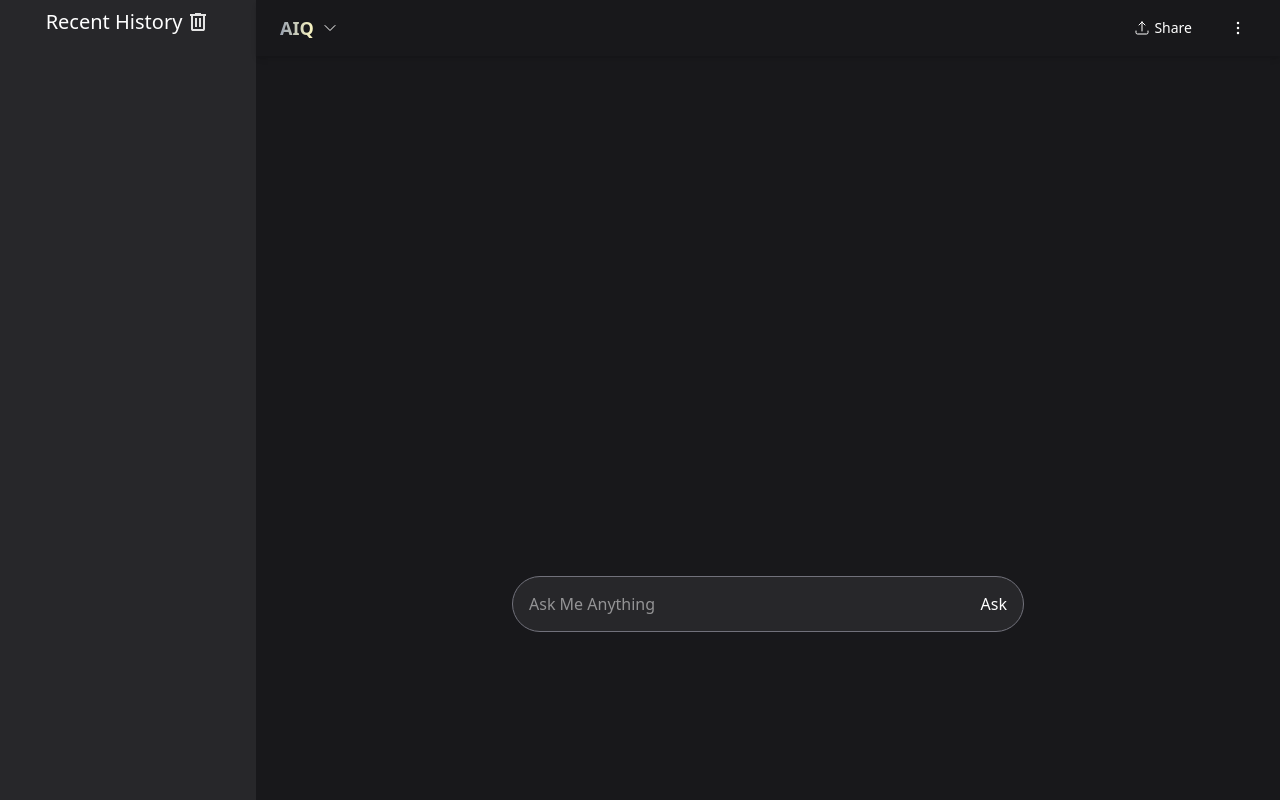
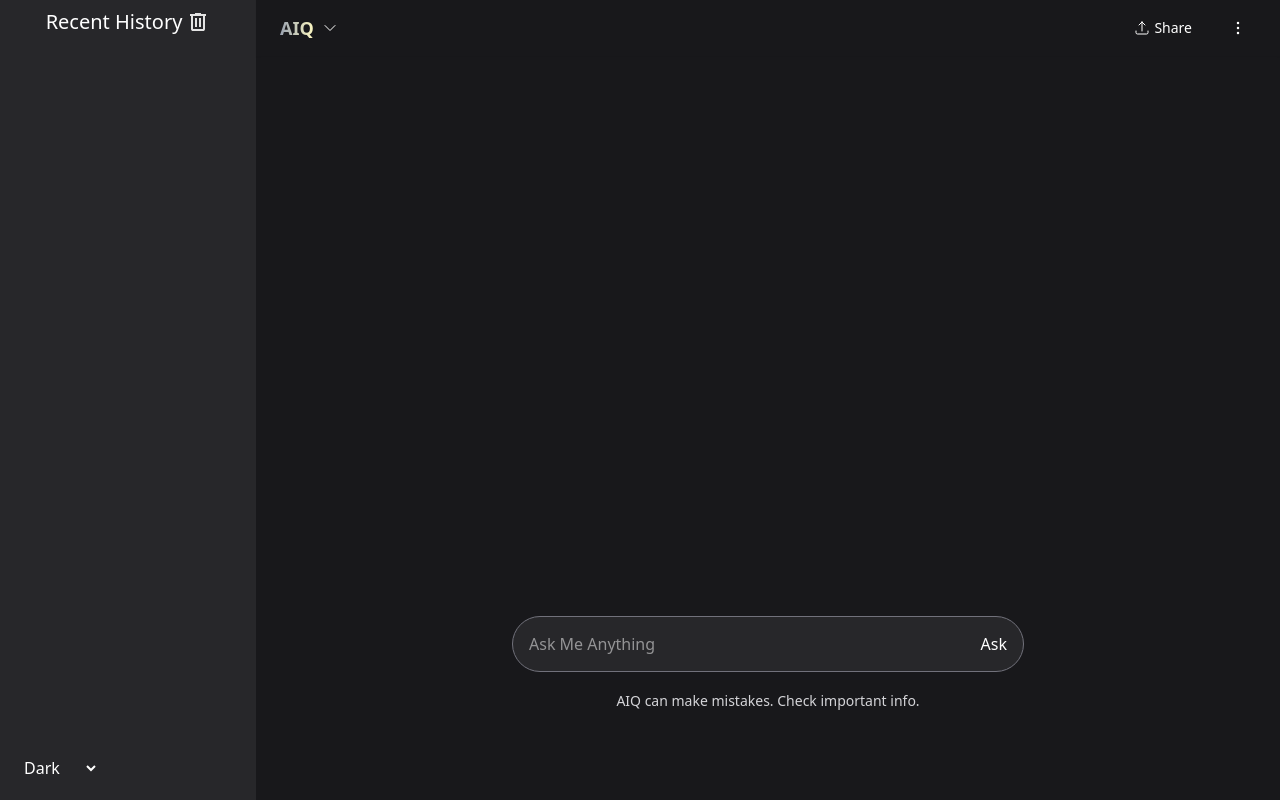
Before and after one commit to sarkarniloy102/AIQ-AI-Tool, a React (Vite) app: page / in a window 1280 px wide. Built offline with nearby package versions, Linux system fonts and the light colour scheme.

Commit message:
add dark and light mode feature

```diff
--- a/index.html
+++ b/index.html
@@ -1,12 +1,12 @@
 <!doctype html>
-<html lang="en">
+<html lang="en" class="dark">
   <head>
     <meta charset="UTF-8" />
     <link rel="icon" type="image/svg+xml" href="/logo.png" />
     <meta name="viewport" content="width=device-width, initial-scale=1.0" />
     <title>AIQ</title>
   </head>
-  <body class="h-screen bg-zinc-900">
+  <body class="h-screen dark:bg-zinc-900 bg-blue-200">
     <div id="root"></div>
     <script type="module" src="/src/main.jsx"></script>
   </body>
--- a/src/App.jsx
+++ b/src/App.jsx
@@ -38,10 +38,26 @@ function App() {
     if (selectedHistory) ask();
   }, [selectedHistory]);
 
+  // dark mode
+  const [darkMode, setDarkMode] = useState('dark');
+  useEffect(() => {
+    if (darkMode == 'dark') {
+      document.documentElement.classList.add('dark')
+    } else {
+      document.documentElement.classList.remove('dark')
+    }
+  }, [darkMode])
+
   return (
+    <div className={darkMode=='dark' ? 'dark' : 'light'}>
       <div className="grid grid-cols-5 h-screen text-center">
+        {/* theme option */}
+        <select onChange={(e) => setDarkMode(e.target.value)}  className="fixed dark:text-white text-zinc-800  bottom-0 p-5">
+          <option value="dark" className="dark:bg-zinc-500">Dark</option>
+          <option value="light" className="dark:bg-zinc-500">Light</option>
+        </select>
         {/* Sidebar */}
-      <div className="col-span-1 bg-zinc-800">
+        <div className="col-span-1 dark:bg-zinc-800 bg-blue-100">
           <History
             recentHistory={recentHistory}
             setRecentHistory={setrecentHistory}
@@ -59,6 +75,7 @@ function App() {
           scrollToAns={scrollToAns}
         />
       </div>
+    </div>
   );
 }
 
--- a/src/Components/Answers.jsx
+++ b/src/Components/Answers.jsx
@@ -25,10 +25,10 @@ const Answers = ({ ans, idx, totalResult, flag }) => {
         <>
             <ul>
                 <div className={flag === 0 ? "flex justify-end" : ""}>
-                    <li className={`${flag === 1 ? "text-left " : "text-right border-7 border-zinc-800 bg-zinc-800 w-fit rounded-tr-3xl rounded-br-3xl rounded-bl-3xl"} p-1`}>
+                    <li className={`${flag === 1 ? "text-left " : "text-right border-7 dark:border-zinc-800 border-blue-100 dark:bg-zinc-800 bg-blue-100 w-fit rounded-tr-3xl rounded-br-3xl rounded-bl-3xl"} p-1`}>
                         {
                             idx === 0 && totalResult > 1 ? <strong className=" block text-xl">{answer}</strong > :
-                                heading ? <strong className="pt-2 block text-lg">{answer}</strong > : <span className={flag===0? "pl-1":"pl-4"}>{answer}</span>
+                                heading ? <strong className="pt-2 block text-lg">{answer}</strong > : <span className={flag === 0 ? "pl-1" : "pl-4"}>{answer}</span>
                         }
                     </li>
 
--- a/src/Components/Content.jsx
+++ b/src/Components/Content.jsx
@@ -18,9 +18,9 @@ const Content = ({ question, setQuestion, result, loader, ask, scrollToAns }) =>
             {/* Q&A display */}
             <div
                 ref={scrollToAns}
-                className="container h-130 p-10 overflow-auto overscroll-auto"
+                className="container h-140 p-10 overflow-auto overscroll-auto"
             >
-                <div className="text-zinc-100">
+                <div className="dark:text-zinc-100 text-zinc-900">
                     {result.map((item, idx) =>
                         item.type === "q" ? (
                             <Answers
@@ -48,7 +48,7 @@ const Content = ({ question, setQuestion, result, loader, ask, scrollToAns }) =>
             </div>
 
             {/* Input box */}
-            <div className="bg-zinc-800 w-1/2 h-14 p-1 pr-4 m-auto text-white rounded-4xl border border-zinc-500 flex justify-center items-center ">
+            <div className="dark:bg-zinc-800 bg-blue-100 mb-4 w-1/2 h-14 p-1 pr-4 m-auto text-zinc-900 dark:text-white rounded-4xl border dark:border-zinc-500 border-blue-200 flex justify-center items-center ">
                 <input
                     type="text"
                     placeholder="Ask Me Anything"
@@ -61,6 +61,7 @@ const Content = ({ question, setQuestion, result, loader, ask, scrollToAns }) =>
                     Ask
                 </button>
             </div>
+            <span className="mt-4 text-sm text-zinc-300">AIQ can make mistakes. Check important info.</span>
         </div>
     );
 };
--- a/src/Components/History.jsx
+++ b/src/Components/History.jsx
@@ -5,20 +5,20 @@ const History = ({ recentHistory, setRecentHistory, setSelectedHistory }) => {
 
     return (
         <div>
-            <h1 className='text-xl text-white py-2 flex items-center justify-center gap-1'>
+            <h1 className='text-xl dark:text-white text-zinc-900 py-2 flex items-center justify-center gap-1'>
                 <span>Recent History</span>
                 <button
                     onClick={() => clearHistory(setRecentHistory)}
                     className='cursor-pointer '>
-                    <svg className='hover:w-8 hover:h-8' xmlns="http://www.w3.org/2000/svg" height="24px" viewBox="0 -960 960 960" width="24px" fill="#e3e3e3"><path d="M280-120q-33 0-56.5-23.5T200-200v-520h-40v-80h200v-40h240v40h200v80h-40v520q0 33-23.5 56.5T680-120H280Zm400-600H280v520h400v-520ZM360-280h80v-360h-80v360Zm160 0h80v-360h-80v360ZM280-720v520-520Z" /></svg></button>
+                    <svg className='hover:w-8 hover:h-8 ' xmlns="http://www.w3.org/2000/svg" height="24px" viewBox="0 -960 960 960" width="24px" fill="#e3e3e3"><path d="M280-120q-33 0-56.5-23.5T200-200v-520h-40v-80h200v-40h240v40h200v80h-40v520q0 33-23.5 56.5T680-120H280Zm400-600H280v520h400v-520ZM360-280h80v-360h-80v360Zm160 0h80v-360h-80v360ZM280-720v520-520Z" /></svg></button>
             </h1>
-            <ul className='text-left  text-zinc-400 overflow-auto '>
+            <ul className='text-left  dark:text-zinc-400 text-zinc-800 overflow-auto '>
                 {
                     recentHistory && recentHistory.map((item, idx) => (
                         <li
                             key={idx}
                             onClick={() => { setSelectedHistory(item) }}
-                            className=' rounded-md px-6 py-1 cursor-pointer hover:bg-zinc-700 hover:text-zinc-100 truncate'>{item} </li>
+                            className=' rounded-md px-6 py-1 cursor-pointer dark:hover:bg-zinc-700  hover:bg-blue-300 hover:text-zinc-100 truncate'>{item} </li>
                     ))
                 }
             </ul>
--- a/src/Components/Navbar.jsx
+++ b/src/Components/Navbar.jsx
@@ -3,7 +3,7 @@ import { ChevronDownIcon, EllipsisVerticalIcon, ArrowUpTrayIcon } from "@heroico
 
 const Navbar = () => {
   return (
-    <nav className="bg-zinc-900 text-white flex justify-between items-center px-6 h-14 shadow-md">
+    <nav className="dark:bg-zinc-900 bg-blue-200 dark:text-white text-zinc-900 flex justify-between items-center px-6 h-14 shadow-xs">
 
       {/* Left: Logo + dropdown */}
       <div className="flex items-center space-x-2 cursor-pointer">
@@ -13,11 +13,11 @@ const Navbar = () => {
 
       {/* Right: Share + Menu */}
       <div className="flex items-center space-x-4">
-        <button className="flex items-center space-x-1 hover:bg-zinc-800 px-3 py-1 rounded">
+        <button className="flex items-center space-x-1 dark:hover:bg-zinc-800 hover:bg-amber-100 px-3 py-1 rounded">
           <ArrowUpTrayIcon className="w-4 h-4" />
           <span className="text-sm">Share</span>
         </button>
-        <button className="p-2 rounded hover:bg-zinc-800">
+        <button className="p-2 rounded dark:hover:bg-zinc-800 hover:bg-amber-100">
           <EllipsisVerticalIcon className="w-5 h-5" />
         </button>
       </div>
--- a/src/index.css
+++ b/src/index.css
@@ -1 +1,3 @@
 @import "tailwindcss";
+
+@custom-variant dark (&:where(.dark, .dark *));
```
Lines whose indentation alone changed are shown as unchanged.
